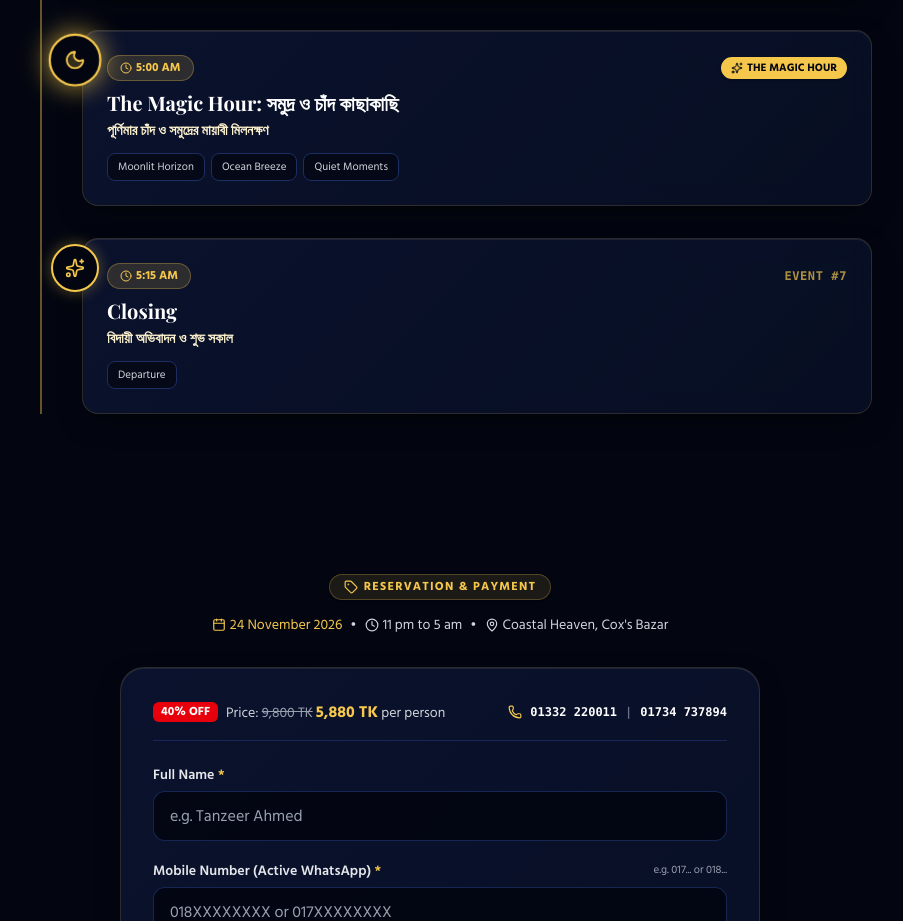
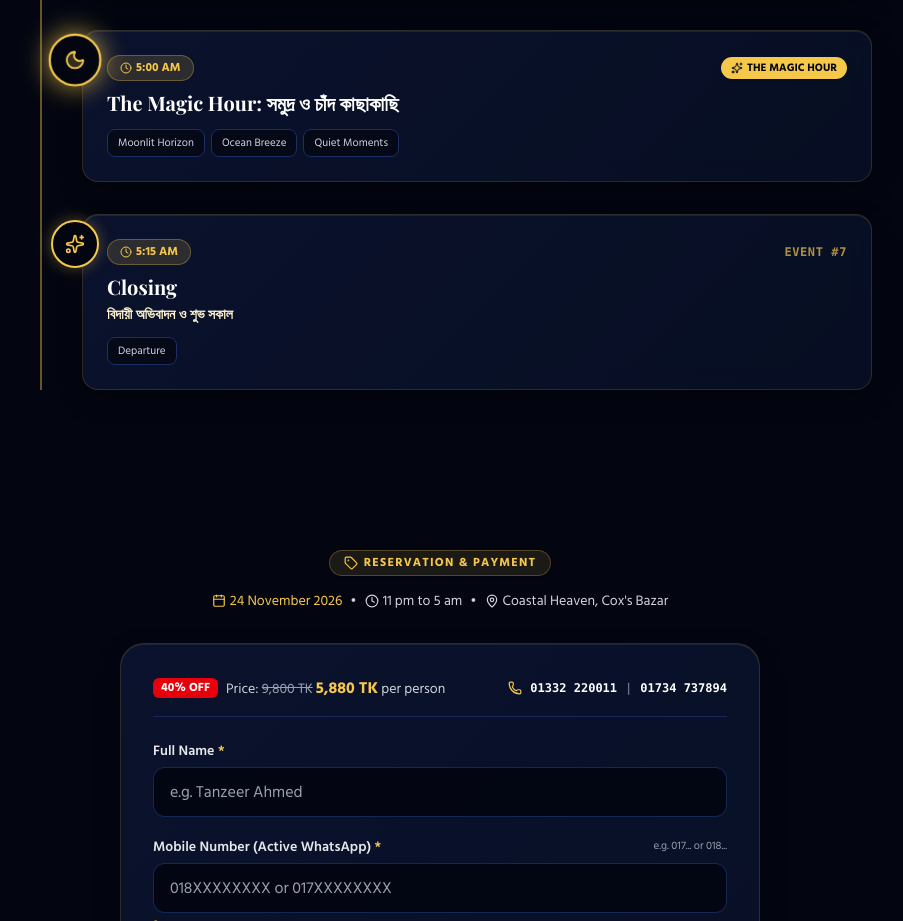
Before and after one commit to nazm0l/fullmoon, a Next.js app: page / in a window 1280 px wide. Shown: the part 2012-2933 px from the top of the page, without its empty margins (200-1103 px from the left). Built offline with nearby package versions, Linux system fonts and the light colour scheme; no server answers.

Commit message:
feat: remove 'পূর্ণিমার চাঁদ ও সমুদ্রের মায়াবী মিলনক্ষণ' subtitle from Magic Hour

```diff
--- a/src/content/event.ts
+++ b/src/content/event.ts
@@ -160,7 +160,6 @@ export const event = {
     {
       time: "5:00 AM",
       title: "The Magic Hour: সমুদ্র ও চাঁদ কাছাকাছি",
-      subtitle: "পূর্ণিমার চাঁদ ও সমুদ্রের মায়াবী মিলনক্ষণ",
       isMagicHour: true,
       items: ["Moonlit Horizon", "Ocean Breeze", "Quiet Moments"],
     },
```
